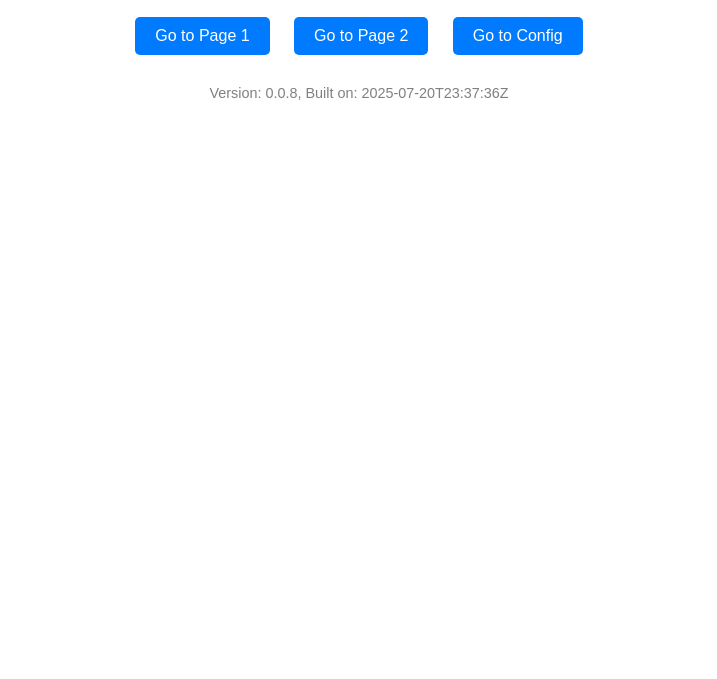
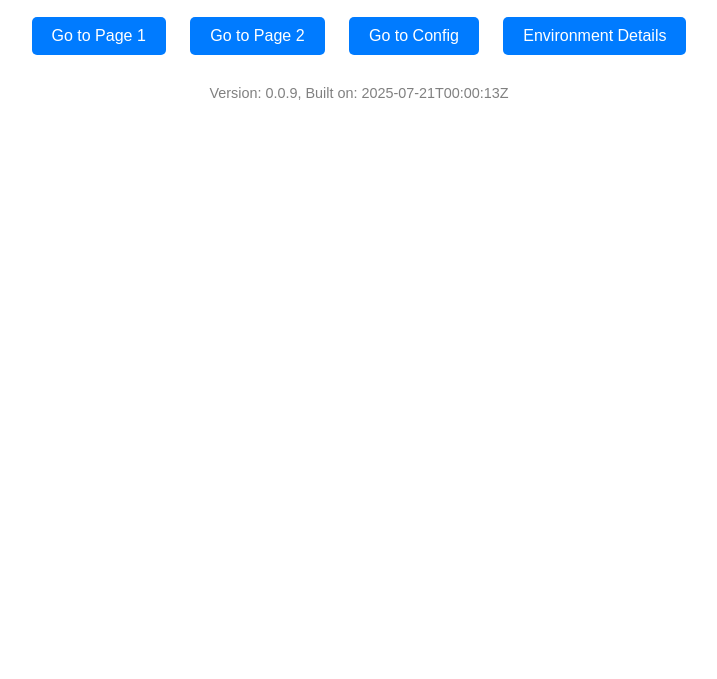
Before and after one commit to manjinder-mckc/devops-automation, a plain HTML site: page app/src/index.html in a window 1280 px wide. Shown: the part 121-800 px from the top of the page, without its empty margins (281-998 px from the left). Drawn offline with Linux system fonts and the light colour scheme.

Commit message:
chore: deploy version

```diff
--- a/app/src/index.html
+++ b/app/src/index.html
@@ -21,6 +21,7 @@
   <a href="/page1.html" class="button">Go to Page 1</a>
   <a href="/page-2.html" class="button">Go to Page 2</a>
   <a href="/config.html" class="button">Go to Config</a>
+  <a href="/env.html" class="button">Environment Details</a>
 
   <div id="version">Loading version...</div>
 
--- a/app/src/version.json
+++ b/app/src/version.json
@@ -1,4 +1,4 @@
 {
-  "version": "0.0.8",
-  "build_time": "2025-07-20T23:37:36Z"
+  "version": "0.0.9",
+  "build_time": "2025-07-21T00:00:13Z"
 }
```
Also changed, not shown: 7 other files.
